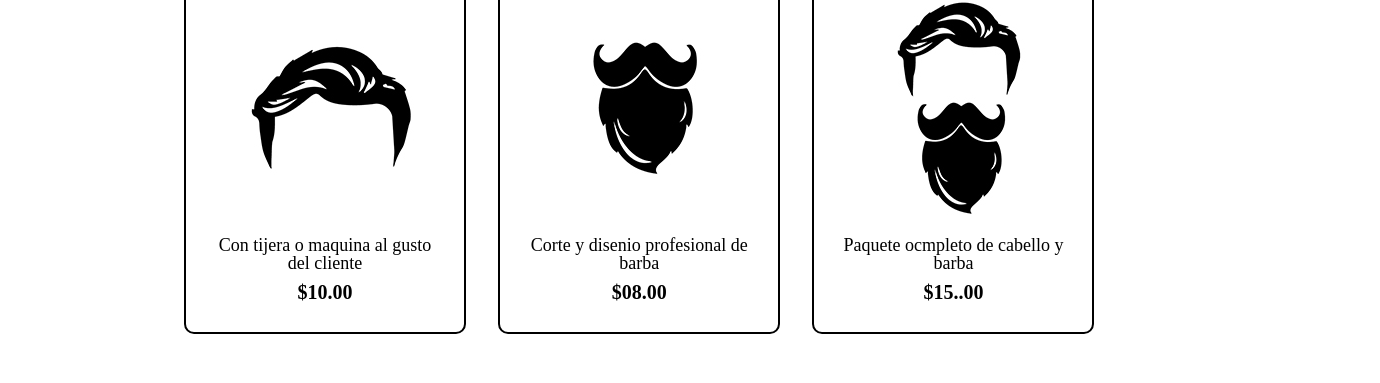
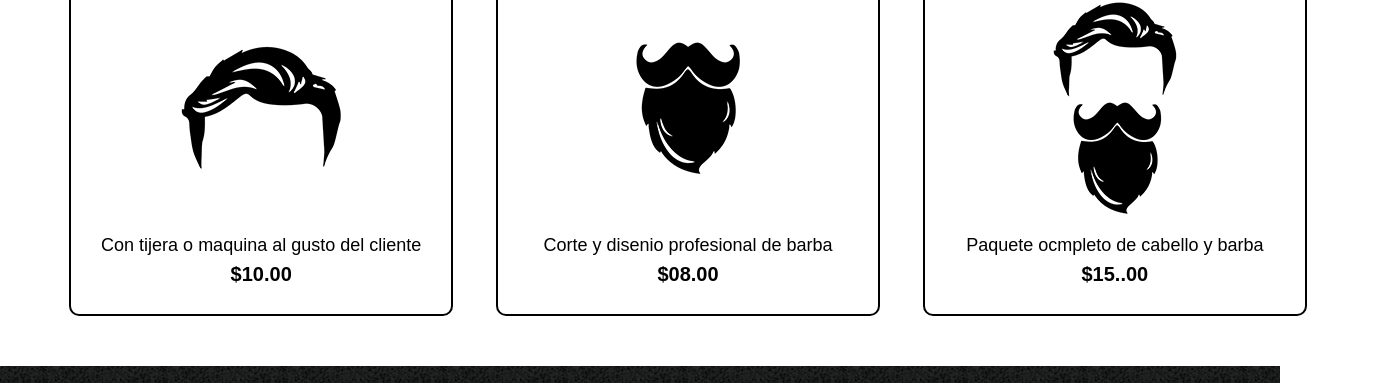
Before and after one commit to XxImDavexX/PaginaBarberiaAlura, a plain HTML site: page productos.html in a window 1280 px wide. Shown: the part 422-805 px from the top of the page, 1380 px wide, since content can reach past the window. Drawn offline with Linux system fonts and the light colour scheme.

Commit message:
Actualizacion productos.html
Asignamos el style general de toda la pagina y dejamos de usar el producto-style

```diff
--- a/productos.html
+++ b/productos.html
@@ -5,7 +5,7 @@
         <meta charset="UTF-8"><!--Define el diccionario utilizado para la pagina-->
         <title>Productos - Barberia Alura</title>
         <link rel="stylesheet" href="reset.css">
-        <link rel="stylesheet" href="productos.css"><!--Se enlaza el HTML con la Style Sheet-->
+        <link rel="stylesheet" href="style.css"><!--Se enlaza el HTML con la Style Sheet-->
     </head>
 
     <body>
```
